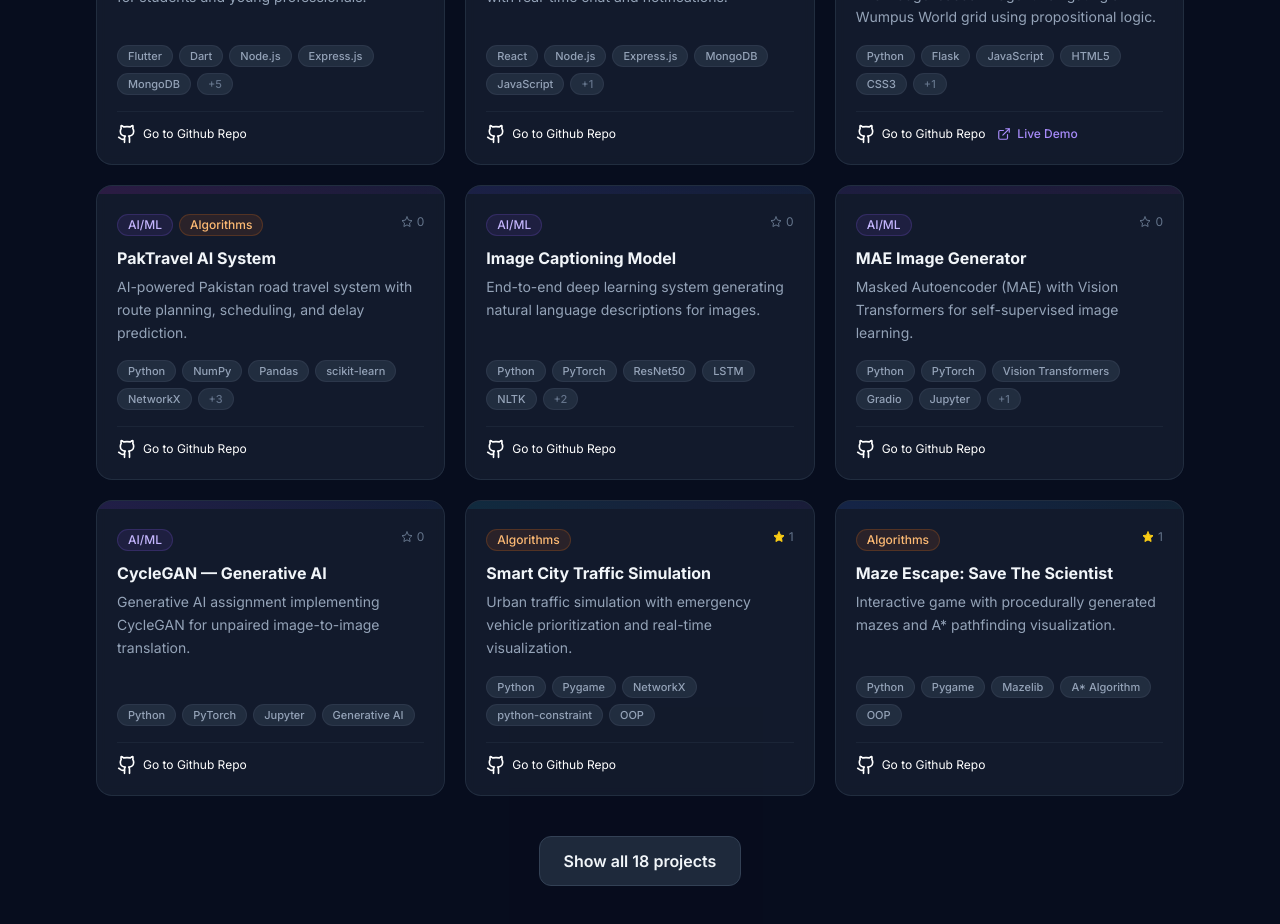
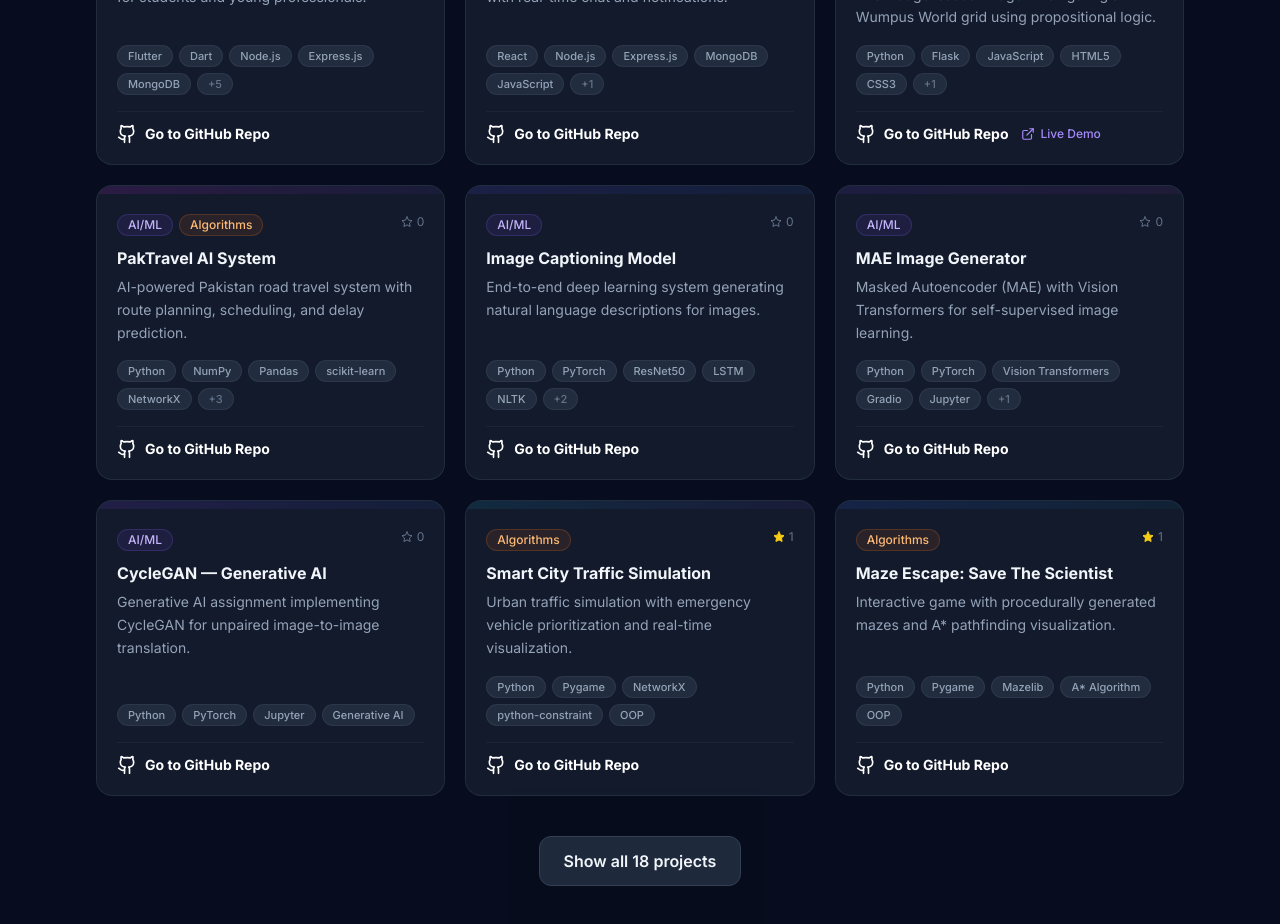
Before and after one commit to rafaysaleem0308/rafey-portfolio, a React (Vite) app: page / in a window 1280 px wide. Shown: the part 4120-5044 px from the top of the page. Built offline with nearby package versions, Linux system fonts and the light colour scheme; no server answers.

Commit message:
Update Projects.tsx

```diff
--- a/src/components/Projects.tsx
+++ b/src/components/Projects.tsx
@@ -212,14 +212,14 @@
 
         {/* Links */}
         <div className="flex items-center gap-3 pt-3 border-t border-slate-700/30">
-      <a
+<a
   href={project.githubUrl}
   target="_blank"
   rel="noopener noreferrer"
-  className="flex items-center gap-1.5 text-xs text-white transition-colors"
+  className="flex items-center gap-2 text-sm font-bold text-white transition-colors"
 >
-  <Github size={20} />
-  Go to Github Repo
+  <Github size={20} className="text-white" />
+  <span className="text-white">Go to GitHub Repo</span>
 </a>
           {project.liveUrl && (
             <a
```
